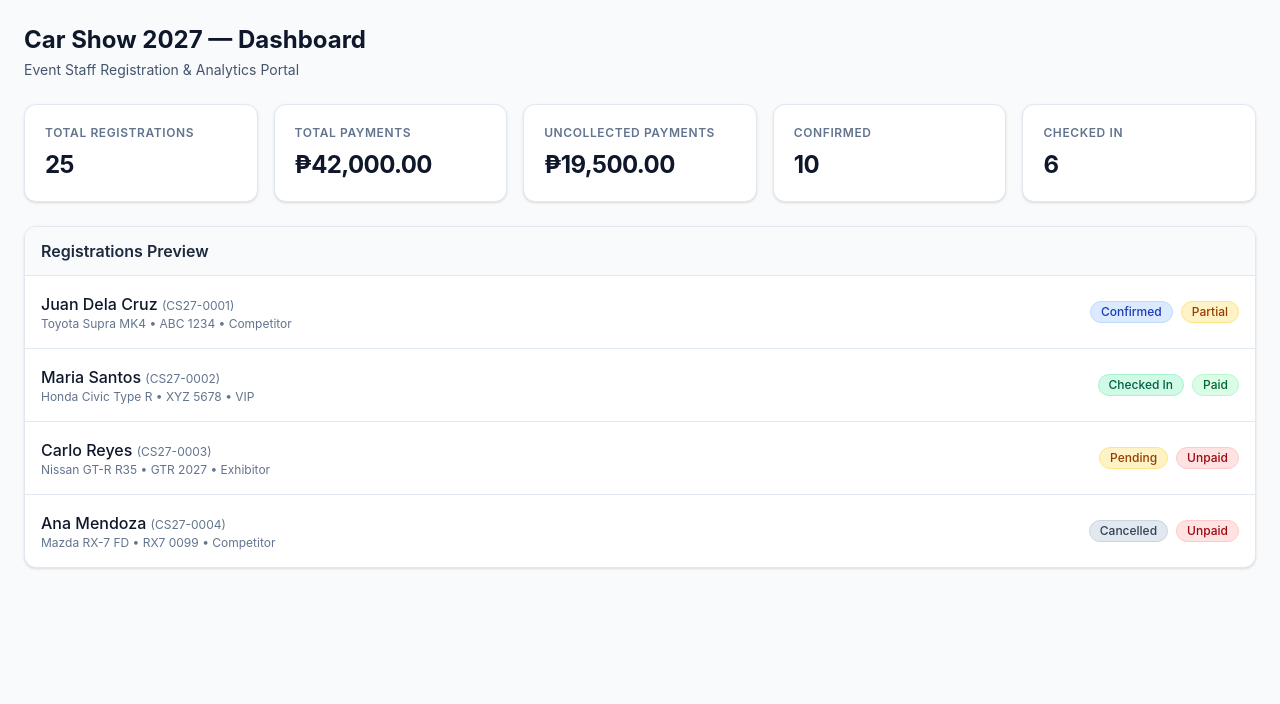
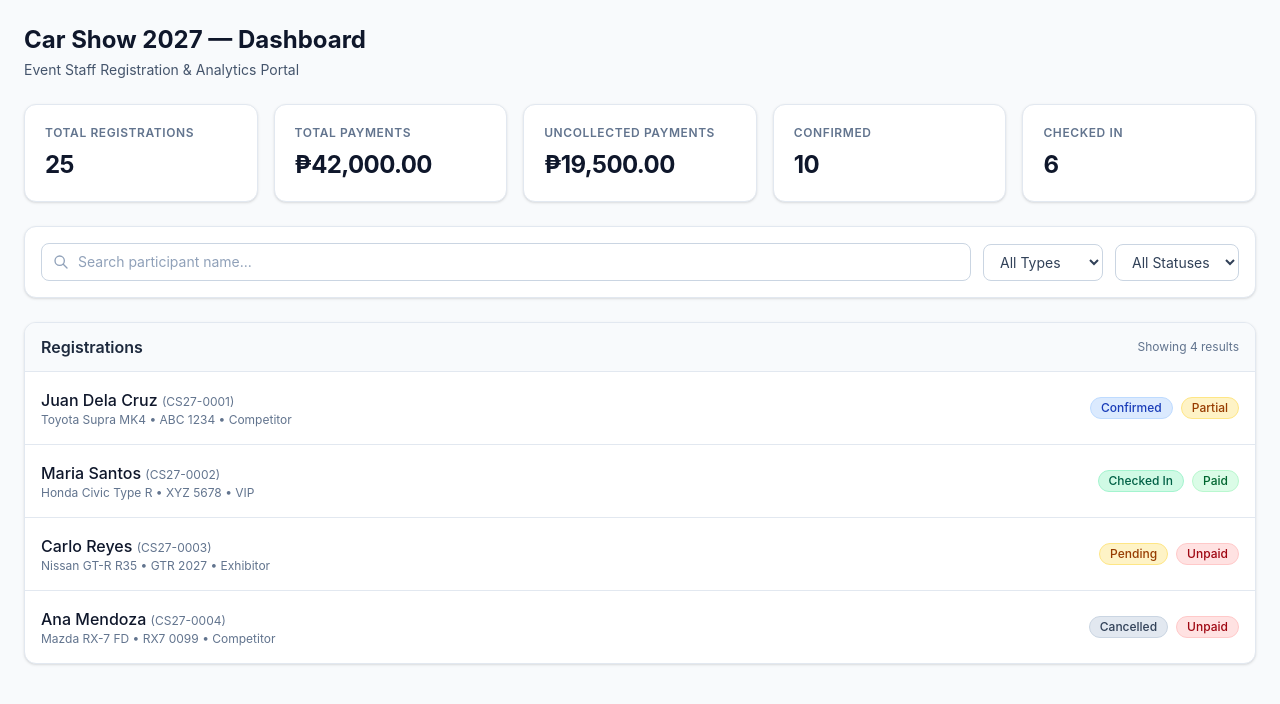
Before and after one commit to justine1114/car-show-registration-cacal-nacional, a React app in the folder frontend/: page / in a window 1280 px wide. Shown: the top 704 px of the page. Built offline with nearby package versions, Linux system fonts and the light colour scheme; the HTML template or start-up script is replaced by a standard one.

Commit message:
Add useDebounce hook and RegistrationFilters component

```diff
--- a/frontend/src/App.jsx
+++ b/frontend/src/App.jsx
@@ -1,9 +1,11 @@
+import { useState } from "react";
 import StatusBadge from "./components/StatusBadge";
 import PaymentBadge from "./components/PaymentBadge";
 import KpiCards from "./components/KpiCards";
+import RegistrationFilters from "./components/RegistrationFilters";
+import { useDebounce } from "./hooks/useDebounce";
 import { SAMPLE_REGISTRATIONS } from "./api/sample-data";
 
-// Sample summary object matching GET /api/registrations/summary
 const sampleSummary = {
   totalRegistrations: 25,
   confirmed: 10,
@@ -16,6 +18,30 @@ const sampleSummary = {
 };
 
 export default function App() {
+  const [searchQuery, setSearchQuery] = useState("");
+  const [selectedType, setSelectedType] = useState("");
+  const [selectedStatus, setSelectedStatus] = useState("");
+
+  const debouncedSearch = useDebounce(searchQuery, 400);
+
+  // Client-side filtering simulation for previewing
+  const filteredRegistrations = SAMPLE_REGISTRATIONS.filter((reg) => {
+    const matchesName = reg.participantName
+      .toLowerCase()
+      .includes(debouncedSearch.toLowerCase());
+    const matchesType = selectedType
+      ? reg.registrationType === selectedType
+      : true;
+    const matchesStatus = selectedStatus ? reg.status === selectedStatus : true;
+    return matchesName && matchesType && matchesStatus;
+  });
+
+  const handleReset = () => {
+    setSearchQuery("");
+    setSelectedType("");
+    setSelectedStatus("");
+  };
+
   return (
     <div className="min-h-screen bg-slate-50 p-6 text-slate-900">
       <div className="mx-auto max-w-7xl">
@@ -27,15 +53,28 @@ export default function App() {
         {/* KPI Cards Row */}
         <KpiCards summary={sampleSummary} />
 
-        {/* Existing Badge Preview Section */}
+        {/* Filters Bar */}
+        <RegistrationFilters
+          searchQuery={searchQuery}
+          setSearchQuery={setSearchQuery}
+          selectedType={selectedType}
+          setSelectedType={setSelectedType}
+          selectedStatus={selectedStatus}
+          setSelectedStatus={setSelectedStatus}
+          onReset={handleReset}
+        />
+
+        {/* Registrations List Preview */}
         <div className="rounded-xl border border-slate-200 bg-white shadow-sm overflow-hidden">
-          <div className="border-b border-slate-200 bg-slate-50 px-4 py-3">
-            <h2 className="font-semibold text-slate-800">
-              Registrations Preview
-            </h2>
+          <div className="border-b border-slate-200 bg-slate-50 px-4 py-3 flex justify-between items-center">
+            <h2 className="font-semibold text-slate-800">Registrations</h2>
+            <span className="text-xs text-slate-500">
+              Showing {filteredRegistrations.length} results
+            </span>
           </div>
           <div className="divide-y divide-slate-200">
-            {SAMPLE_REGISTRATIONS.map((reg) => (
+            {filteredRegistrations.length > 0 ? (
+              filteredRegistrations.map((reg) => (
                 <div
                   key={reg.id}
                   className="flex items-center justify-between p-4"
@@ -57,7 +96,12 @@ export default function App() {
                     <PaymentBadge paymentStatus={reg.paymentStatus} />
                   </div>
                 </div>
-            ))}
+              ))
+            ) : (
+              <div className="p-8 text-center text-sm text-slate-500">
+                No registrations match your filters.
+              </div>
+            )}
           </div>
         </div>
       </div>
--- /dev/null
+++ b/frontend/src/components/RegistrationFilters.jsx
@@ -0,0 +1,78 @@
+export default function RegistrationFilters({
+  searchQuery,
+  setSearchQuery,
+  selectedType,
+  setSelectedType,
+  selectedStatus,
+  setSelectedStatus,
+  onReset,
+}) {
+  const hasActiveFilters = searchQuery || selectedType || selectedStatus;
+
+  return (
+    <div className="mb-6 flex flex-col gap-3 rounded-xl border border-slate-200 bg-white p-4 shadow-sm sm:flex-row sm:items-center sm:justify-between">
+      <div className="flex flex-1 flex-col gap-3 sm:flex-row sm:items-center">
+        {/* Search Input */}
+        <div className="relative flex-1">
+          <span className="absolute inset-y-0 left-0 flex items-center pl-3 text-slate-400">
+            <svg
+              className="h-4 w-4"
+              fill="none"
+              viewBox="0 0 24 24"
+              stroke="currentColor"
+            >
+              <path
+                strokeLinecap="round"
+                strokeLinejoin="round"
+                strokeWidth={2}
+                d="M21 21l-6-6m2-5a7 7 0 11-14 0 7 7 0 0114 0z"
+              />
+            </svg>
+          </span>
+          <input
+            type="text"
+            placeholder="Search participant name..."
+            value={searchQuery}
+            onChange={(e) => setSearchQuery(e.target.value)}
+            className="w-full rounded-lg border border-slate-300 bg-white py-2 pr-4 pl-9 text-sm text-slate-900 placeholder-slate-400 focus:border-blue-500 focus:outline-none focus:ring-1 focus:ring-blue-500"
+          />
+        </div>
+
+        {/* Type Filter */}
+        <select
+          value={selectedType}
+          onChange={(e) => setSelectedType(e.target.value)}
+          className="rounded-lg border border-slate-300 bg-white py-2 px-3 text-sm text-slate-700 focus:border-blue-500 focus:outline-none focus:ring-1 focus:ring-blue-500"
+        >
+          <option value="">All Types</option>
+          <option value="Exhibitor">Exhibitor</option>
+          <option value="Competitor">Competitor</option>
+          <option value="VIP">VIP</option>
+        </select>
+
+        {/* Status Filter */}
+        <select
+          value={selectedStatus}
+          onChange={(e) => setSelectedStatus(e.target.value)}
+          className="rounded-lg border border-slate-300 bg-white py-2 px-3 text-sm text-slate-700 focus:border-blue-500 focus:outline-none focus:ring-1 focus:ring-blue-500"
+        >
+          <option value="">All Statuses</option>
+          <option value="Pending">Pending</option>
+          <option value="Confirmed">Confirmed</option>
+          <option value="CheckedIn">Checked In</option>
+          <option value="Cancelled">Cancelled</option>
+        </select>
+      </div>
+
+      {/* Clear Filters Button */}
+      {hasActiveFilters && (
+        <button
+          onClick={onReset}
+          className="inline-flex items-center justify-center rounded-lg border border-slate-300 bg-slate-50 px-4 py-2 text-sm font-medium text-slate-700 hover:bg-slate-100 transition-colors"
+        >
+          Clear filters
+        </button>
+      )}
+    </div>
+  );
+}
--- /dev/null
+++ b/frontend/src/hooks/useDebounce.js
@@ -0,0 +1,17 @@
+import { useState, useEffect } from "react";
+
+export function useDebounce(value, delay = 400) {
+  const [debouncedValue, setDebouncedValue] = useState(value);
+
+  useEffect(() => {
+    const handler = setTimeout(() => {
+      setDebouncedValue(value);
+    }, delay);
+
+    return () => {
+      clearTimeout(handler);
+    };
+  }, [value, delay]);
+
+  return debouncedValue;
+}
```
Lines whose indentation alone changed are shown as unchanged.
